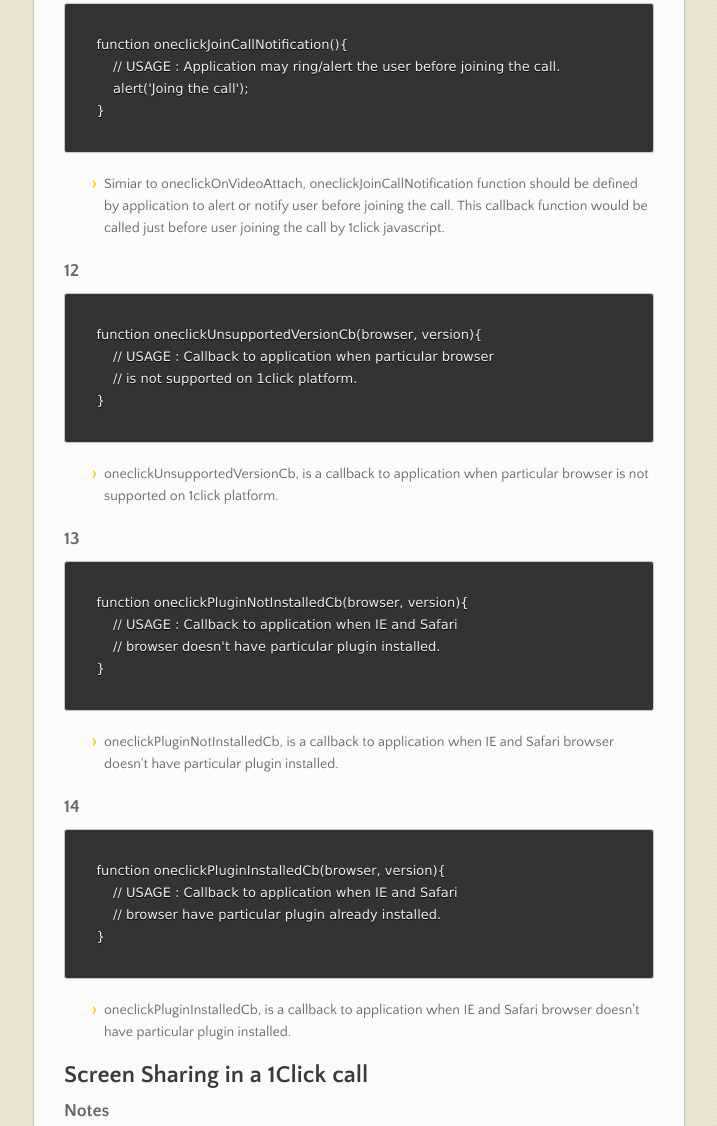
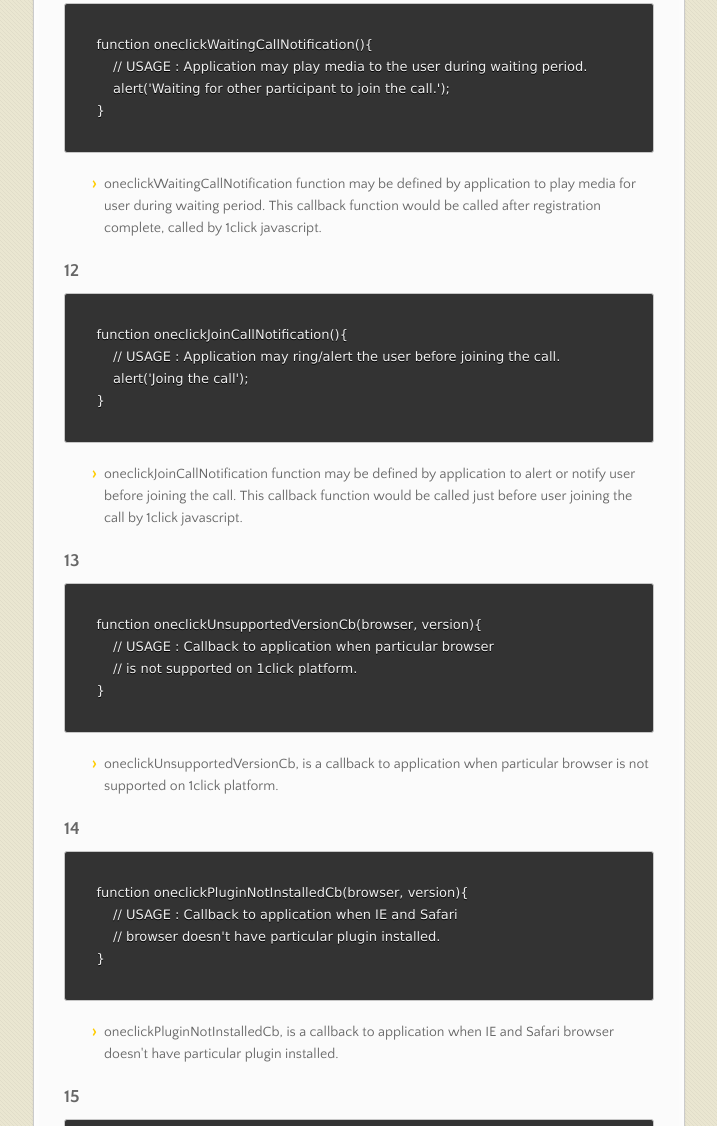
Before and after one commit to 1clickapi/1clickapi.github.io, a plain HTML site: page index.html in a window 1280 px wide. Shown: the part 5708-6834 px from the top of the page, without its empty margins (282-999 px from the left). Drawn offline with nearby package versions, Linux system fonts and the light colour scheme.

Commit message:
waiting notification documentation

```diff
--- a/index.html
+++ b/index.html
@@ -356,6 +356,23 @@ http://stackoverflow.com/questions/6376450/how-to-mute-an-html5-video-player
 
 <pre>
 <code>
+    function oneclickWaitingCallNotification(){
+        // USAGE : Application may play media to the user during waiting period.
+        alert('Waiting for other participant to join the call.');
+    }
+</code>
+</pre>
+
+<ul>
+<li>
+    oneclickWaitingCallNotification function may be defined by application to play media for user during waiting period. This callback function would be called after registration complete, called by 1click javascript.
+</li>
+</ul>
+
+<h3> 12</h3>
+
+<pre>
+<code>
     function oneclickJoinCallNotification(){
         // USAGE : Application may ring/alert the user before joining the call.
         alert('Joing the call');
@@ -365,11 +382,11 @@ http://stackoverflow.com/questions/6376450/how-to-mute-an-html5-video-player
 
 <ul>
 <li>
- Simiar to oneclickOnVideoAttach, oneclickJoinCallNotification function should be defined by application to alert or notify user before joining the call. This callback function would be called just before user joining the call by 1click javascript.
+    oneclickJoinCallNotification function may be defined by application to alert or notify user before joining the call. This callback function would be called just before user joining the call by 1click javascript.
 </li>
 </ul>
 
-<h3> 12</h3>
+<h3> 13</h3>
 
 <pre>
 <code>
@@ -386,7 +403,7 @@ http://stackoverflow.com/questions/6376450/how-to-mute-an-html5-video-player
 </li>
 </ul>
 
-<h3> 13</h3>
+<h3> 14</h3>
 
 <pre>
 <code>
@@ -403,7 +420,7 @@ http://stackoverflow.com/questions/6376450/how-to-mute-an-html5-video-player
 </li>
 </ul>
 
-<h3> 14</h3>
+<h3> 15</h3>
 
 <pre>
 <code>
```
